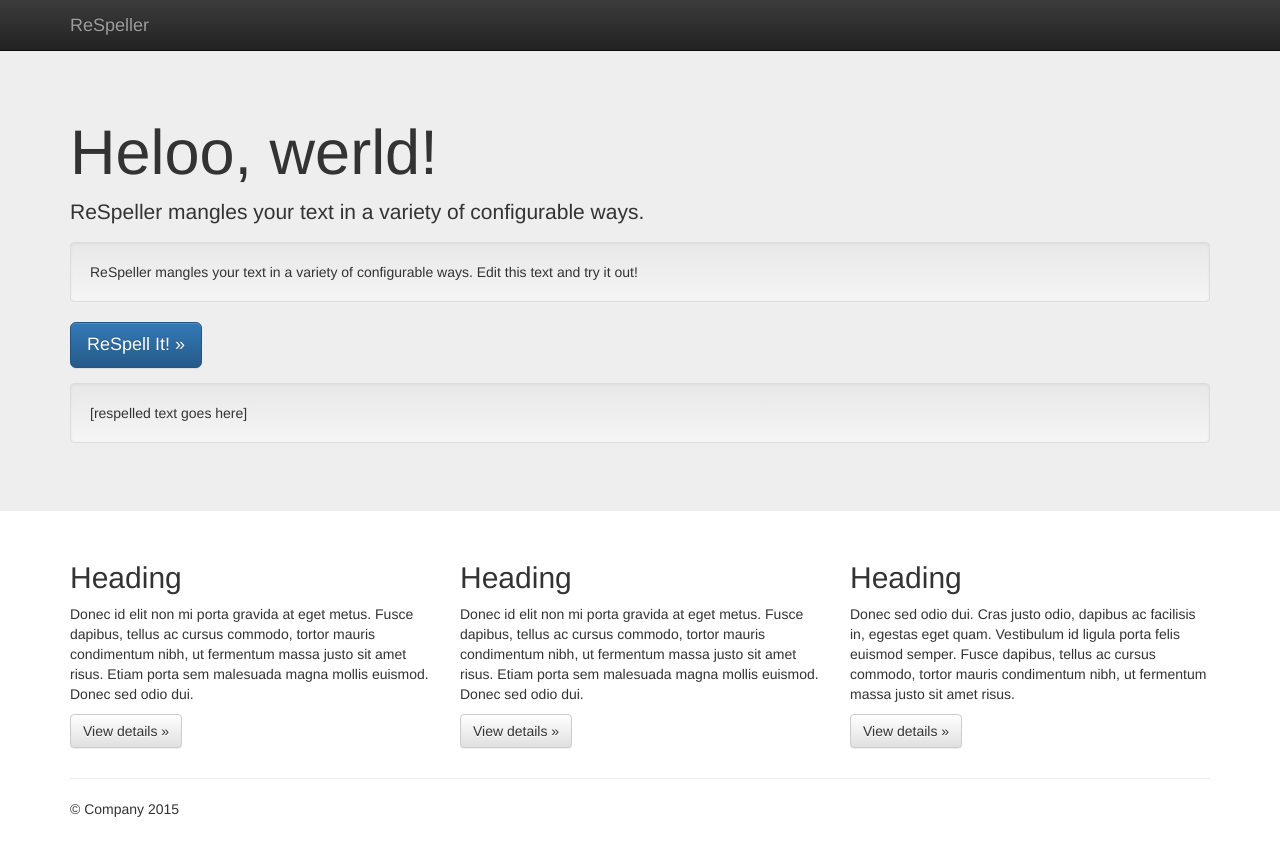
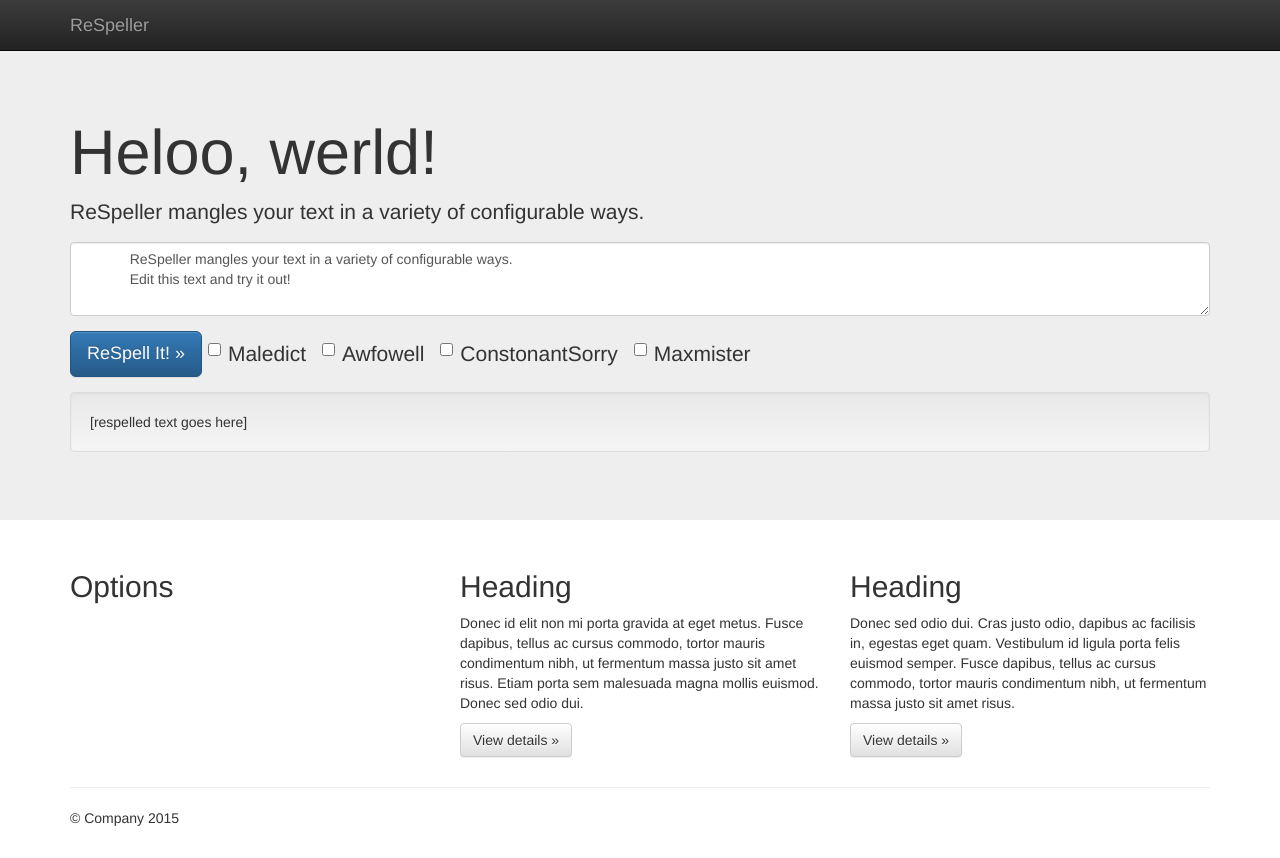
Before and after one commit to MichaelPaulukonis/mispelr, a plain HTML site: page index.html in a window 1280 px wide. Drawn offline with nearby package versions, Linux system fonts and the light colour scheme.

Commit message:
html rework, added option-checkboxes and start of checking code.

```diff
--- a/index.html
+++ b/index.html
@@ -43,18 +43,36 @@
       </div>
     </nav>
 
+      <form>
     <!-- Main jumbotron for a primary marketing message or call to action -->
     <div class="jumbotron">
+
       <div class="container">
         <h1>Heloo, werld!</h1>
         <p>ReSpeller mangles your text in a variety of configurable ways.</p>
 
-        <div class="well" id="target" contenteditable>
-        ReSpeller mangles your text in a variety of configurable ways.
-        Edit this text and try it out!
-        </div>
+        <p>
+          <textarea class="form-control" rows="3" id="target">
+            ReSpeller mangles your text in a variety of configurable ways.
+            Edit this text and try it out!
+          </textarea>
+        </p>
 
-        <p><a class="btn btn-primary btn-lg" id="respell" href="#" role="button">ReSpell It! &raquo;</a></p>
+        <p>
+          <button type="submit" class="btn btn-primary btn-lg" id="respell">ReSpell It! &raquo;</button>
+          <label class="checkbox-inline">
+            <input type="checkbox" value="maledict"> Maledict
+          </label>
+          <label class="checkbox-inline">
+            <input type="checkbox" value="awfowell"> Awfowell
+          </label>
+          <label class="checkbox-inline">
+            <input type="checkbox" value="constonantSorrow"> ConstonantSorry
+          </label>
+          <label class="checkbox-inline">
+            <input type="checkbox" value="maxmister"> Maxmister
+          </label>
+        </p>
         <div class="well" id="respelled">
         [respelled text goes here]
         </div>
@@ -65,9 +83,8 @@
       <!-- Example row of columns -->
       <div class="row">
         <div class="col-md-4">
-          <h2>Heading</h2>
-          <p>Donec id elit non mi porta gravida at eget metus. Fusce dapibus, tellus ac cursus commodo, tortor mauris condimentum nibh, ut fermentum massa justo sit amet risus. Etiam porta sem malesuada magna mollis euismod. Donec sed odio dui. </p>
-          <p><a class="btn btn-default" href="#" role="button">View details &raquo;</a></p>
+          <h2>Options</h2>
+
         </div>
         <div class="col-md-4">
           <h2>Heading</h2>
@@ -80,6 +97,7 @@
           <p><a class="btn btn-default" href="#" role="button">View details &raquo;</a></p>
         </div>
       </div>
+      </form>
 
       <hr>
 
--- a/js/main.js
+++ b/js/main.js
@@ -4,7 +4,12 @@ $('#respell').click(function() {
 
     var text = $('#target').text();
 
-    // alert(text);
+    var values = {};
+    $("input:checked").each(function () {
+        values[$(this).val()] = true;
+    });
+
+    console.log(values);
 
     var rtext = respell(text);
 
```
